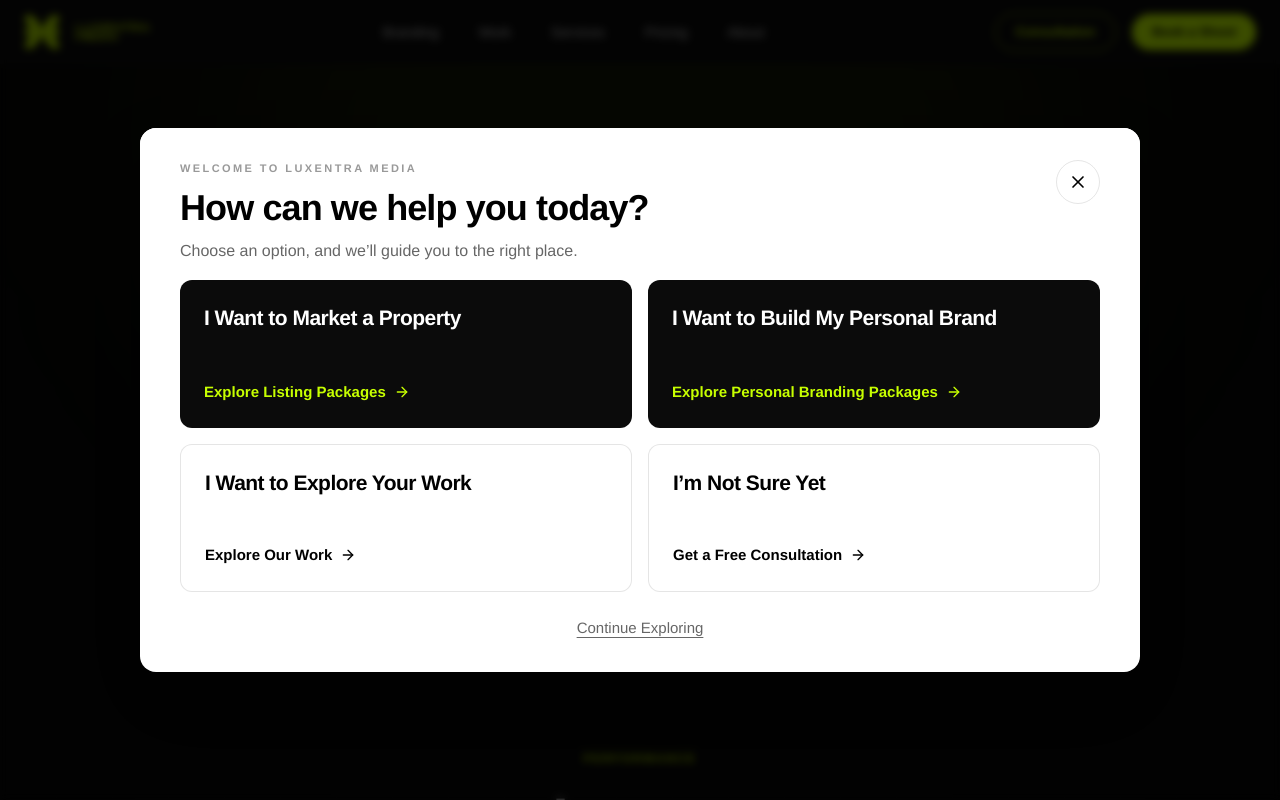
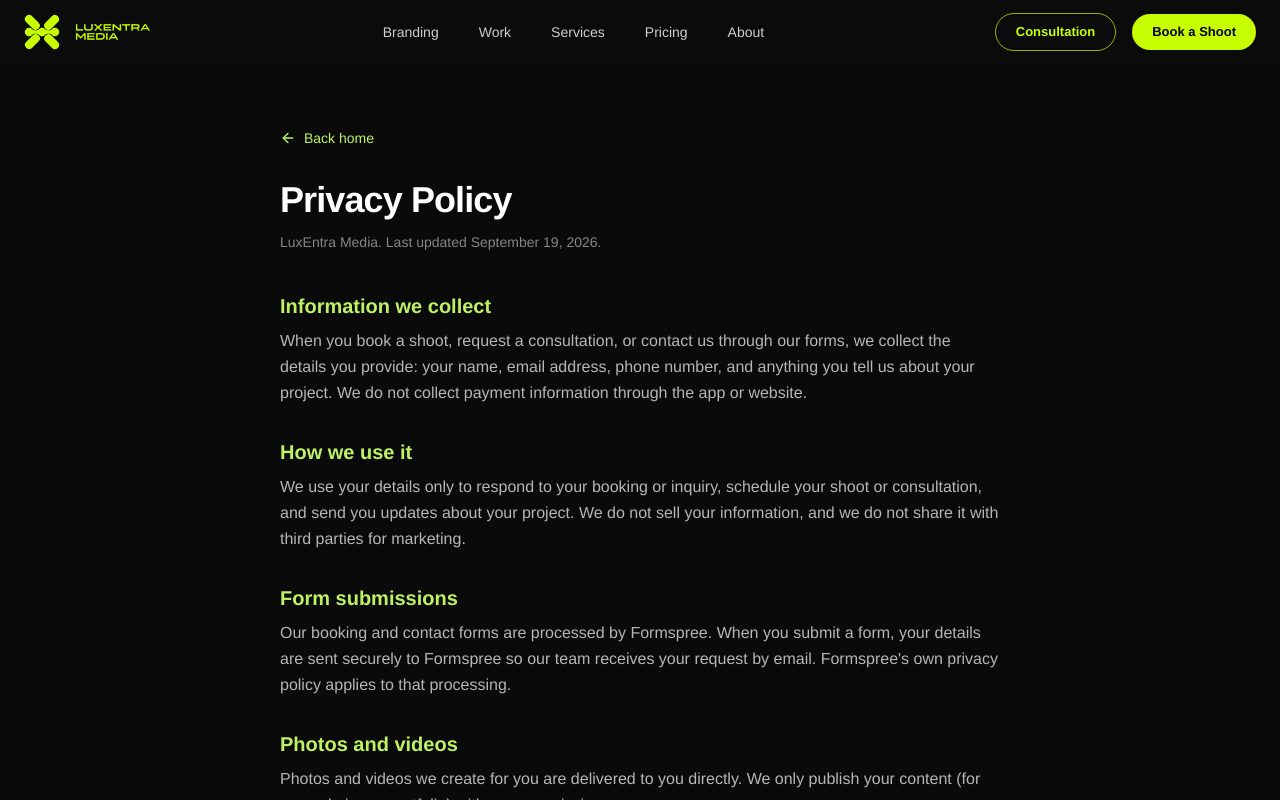
Before and after one commit to Imtiaj007zee/Luxentra-Media-, a React (Vite) app: page /privacy in a window 1280 px wide. Before the commit this address led to /. Shown: the top 800 px of the page. Built offline with nearby package versions, Linux system fonts and the light colour scheme.

Commit message:
Add /privacy page (website)

```diff
--- a/src/react-app/App.tsx
+++ b/src/react-app/App.tsx
@@ -7,6 +7,7 @@ import OrderPage from "@/react-app/pages/Order";
 import WorkPage from "@/react-app/pages/Work";
 import BrandingPage from "./pages/Branding";
 import ConsultationPage from "./pages/Consultation";
+import PrivacyPage from "./pages/Privacy";
 
 /** Scrolls to an in-page anchor (e.g. /#package) after navigation. */
 function ScrollToHash() {
@@ -39,6 +40,7 @@ export default function App() {
         <Route path="/work" element={<WorkPage />} />
         <Route path="/branding" element={<BrandingPage />} />
         <Route path="/consultation" element={<ConsultationPage />} />
+        <Route path="/privacy" element={<PrivacyPage />} />
         <Route path="*" element={<Navigate to="/" replace />} />
       </Routes>
     </Router>
--- /dev/null
+++ b/src/react-app/pages/Privacy.tsx
@@ -0,0 +1,60 @@
+import { Link } from "react-router";
+import { ArrowLeft } from "lucide-react";
+import SiteNav from "@/react-app/components/SiteNav";
+import SiteFooter from "@/react-app/components/SiteFooter";
+
+const sections = [
+  {
+    title: "Information we collect",
+    body: "When you book a shoot, request a consultation, or contact us through our forms, we collect the details you provide: your name, email address, phone number, and anything you tell us about your project. We do not collect payment information through the app or website.",
+  },
+  {
+    title: "How we use it",
+    body: "We use your details only to respond to your booking or inquiry, schedule your shoot or consultation, and send you updates about your project. We do not sell your information, and we do not share it with third parties for marketing.",
+  },
+  {
+    title: "Form submissions",
+    body: "Our booking and contact forms are processed by Formspree. When you submit a form, your details are sent securely to Formspree so our team receives your request by email. Formspree's own privacy policy applies to that processing.",
+  },
+  {
+    title: "Photos and videos",
+    body: "Photos and videos we create for you are delivered to you directly. We only publish your content (for example in our portfolio) with your permission.",
+  },
+  {
+    title: "Data retention",
+    body: "We keep booking inquiries for as long as needed to serve you and meet basic record-keeping needs. You can ask us to delete your details at any time.",
+  },
+  {
+    title: "Contact us",
+    body: "For any privacy question or deletion request, reach us through the contact form on this site and we will take care of it.",
+  },
+];
+
+export default function PrivacyPage() {
+  return (
+    <div className="min-h-screen bg-[#0A0A0A] text-white">
+      <SiteNav />
+      <main className="mx-auto max-w-3xl px-6 pb-24 pt-32">
+        <Link
+          to="/"
+          className="mb-8 inline-flex items-center gap-2 text-sm text-lime-300 hover:text-lime-200"
+        >
+          <ArrowLeft size={16} /> Back home
+        </Link>
+        <h1 className="text-4xl font-bold tracking-tight">Privacy Policy</h1>
+        <p className="mt-3 text-sm text-white/50">
+          LuxEntra Media. Last updated September 19, 2026.
+        </p>
+        <div className="mt-10 space-y-8">
+          {sections.map((s) => (
+            <section key={s.title}>
+              <h2 className="text-xl font-semibold text-lime-300">{s.title}</h2>
+              <p className="mt-2 leading-relaxed text-white/70">{s.body}</p>
+            </section>
+          ))}
+        </div>
+      </main>
+      <SiteFooter />
+    </div>
+  );
+}
```
